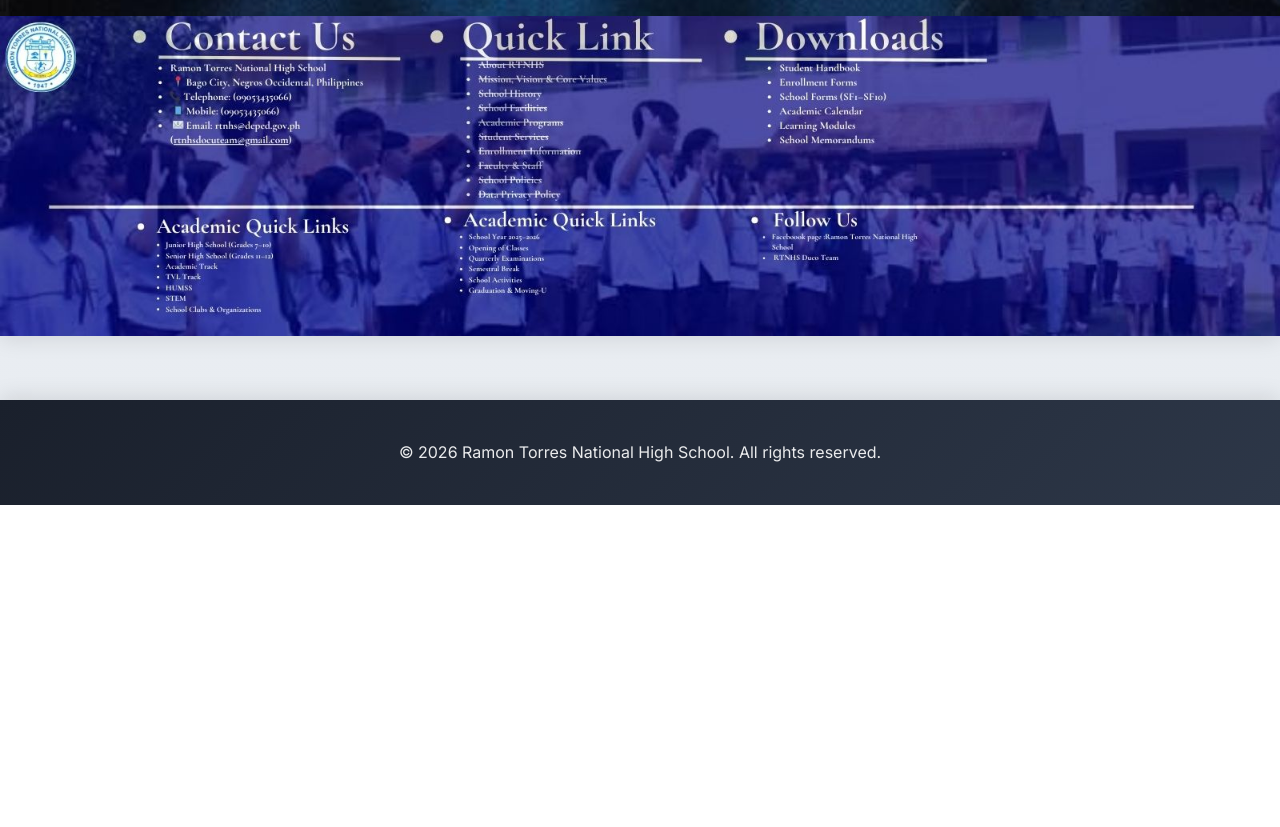
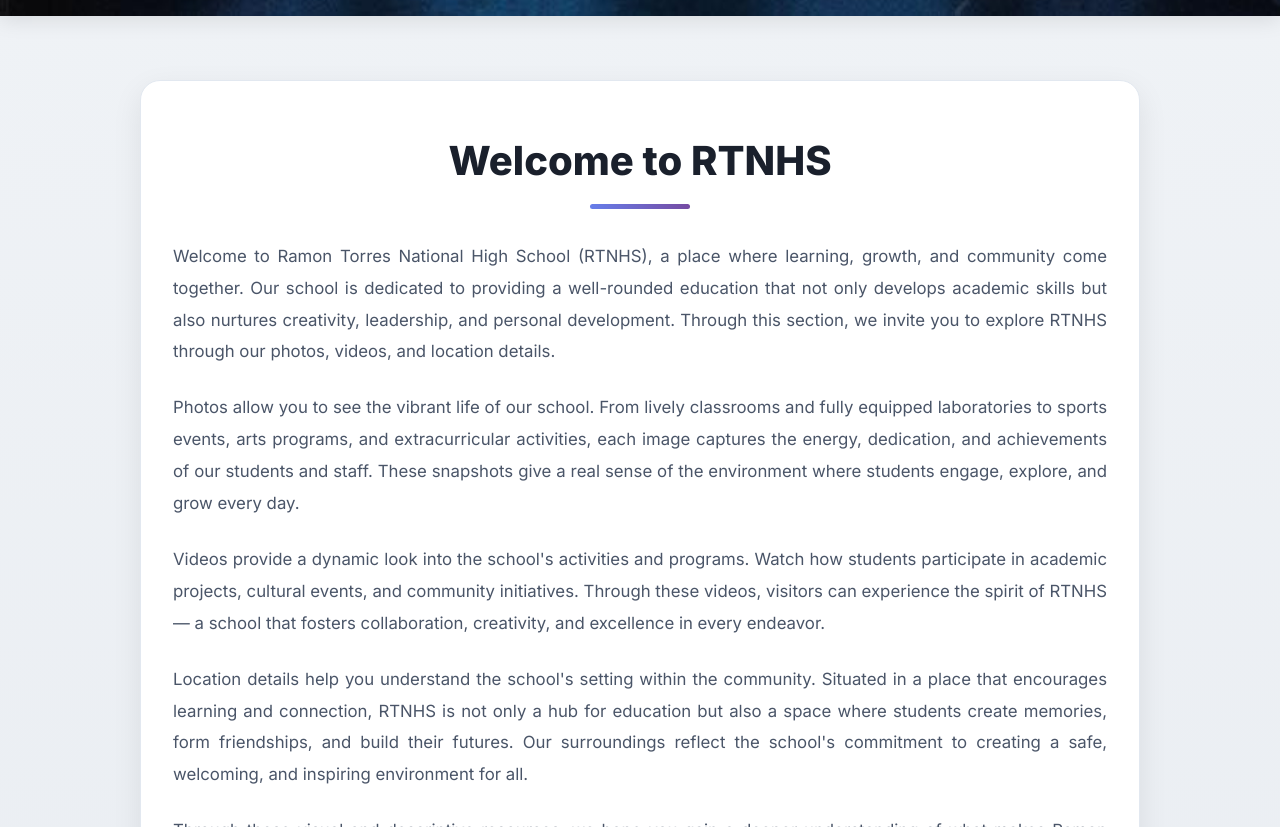
Before and after one commit to nemenzocrisean-arch/RTNHS, a plain HTML site: page index.html in a window 1280 px wide. Shown: the part 1973-2800 px from the top of the page. Before the commit the page ends 2478 px from the top, so only its background shows below. Drawn offline with Linux system fonts and the light colour scheme.

Commit message:
Update index.html

```diff
--- a/index.html
+++ b/index.html
@@ -261,6 +261,51 @@
             box-shadow: 0 4px 20px rgba(0,0,0,0.1);
         }
 
+        /* INTRODUCTION SECTION */
+        .introduction-section {
+            max-width: 1000px;
+            margin: 4rem auto;
+            padding: 3rem 2rem;
+            background: white;
+            border-radius: 20px;
+            box-shadow: 0 10px 30px rgba(0,0,0,0.08);
+            border: 1px solid #e2e8f0;
+        }
+
+        .introduction-section h2 {
+            font-size: 2.5rem;
+            font-weight: 800;
+            color: #1a202c;
+            text-align: center;
+            margin-bottom: 2rem;
+            position: relative;
+            padding-bottom: 1rem;
+        }
+
+        .introduction-section h2::after {
+            content: "";
+            position: absolute;
+            bottom: 0;
+            left: 50%;
+            transform: translateX(-50%);
+            width: 100px;
+            height: 5px;
+            background: linear-gradient(90deg, #667eea, #764ba2);
+            border-radius: 3px;
+        }
+
+        .introduction-section p {
+            font-size: 1.05rem;
+            color: #4a5568;
+            line-height: 1.9;
+            margin-bottom: 1.5rem;
+            text-align: justify;
+        }
+
+        .introduction-section p:last-child {
+            margin-bottom: 0;
+        }
+
         /* FOOTER */
         footer {
             background: linear-gradient(135deg, #1a202c 0%, #2d3748 100%);
@@ -315,6 +360,19 @@
                 font-size: 2rem;
             }
 
+            .introduction-section {
+                padding: 2rem 1.5rem;
+                margin: 2rem auto;
+            }
+
+            .introduction-section h2 {
+                font-size: 2rem;
+            }
+
+            .introduction-section p {
+                font-size: 1rem;
+            }
+
             .hero-slider {
                 height: 50vh;
                 min-height: 350px;
@@ -356,6 +414,7 @@
             <nav>
                 <ul>
                     <li><a href="about.html">About</a></li>
+                    <li><a href="photos.html">Photos</a></li>
                     <li><a href="contact.html">Contact</a></li>
                     <li><a href="developers.html">Developer</a></li>
                 </ul>
@@ -415,6 +474,29 @@
 
     <div class="stacked-images">
         <img src="banner8.jpg" alt="School Landscape">
+    </div>
+
+    <!-- Introduction Section -->
+    <section class="introduction-section">
+        <h2>Welcome to RTNHS</h2>
+        <p>
+            Welcome to Ramon Torres National High School (RTNHS), a place where learning, growth, and community come together. Our school is dedicated to providing a well-rounded education that not only develops academic skills but also nurtures creativity, leadership, and personal development. Through this section, we invite you to explore RTNHS through our photos, videos, and location details.
+        </p>
+        <p>
+            Photos allow you to see the vibrant life of our school. From lively classrooms and fully equipped laboratories to sports events, arts programs, and extracurricular activities, each image captures the energy, dedication, and achievements of our students and staff. These snapshots give a real sense of the environment where students engage, explore, and grow every day.
+        </p>
+        <p>
+            Videos provide a dynamic look into the school's activities and programs. Watch how students participate in academic projects, cultural events, and community initiatives. Through these videos, visitors can experience the spirit of RTNHS — a school that fosters collaboration, creativity, and excellence in every endeavor.
+        </p>
+        <p>
+            Location details help you understand the school's setting within the community. Situated in a place that encourages learning and connection, RTNHS is not only a hub for education but also a space where students create memories, form friendships, and build their futures. Our surroundings reflect the school's commitment to creating a safe, welcoming, and inspiring environment for all.
+        </p>
+        <p>
+            Through these visual and descriptive resources, we hope you gain a deeper understanding of what makes Ramon Torres National High School a unique and thriving educational institution. Explore, watch, and discover the heart of our school community.
+        </p>
+    </section>
+
+    <div class="stacked-images">
         <img src="nchong utob.jpg" alt="School Campus">
     </div>
 
```
